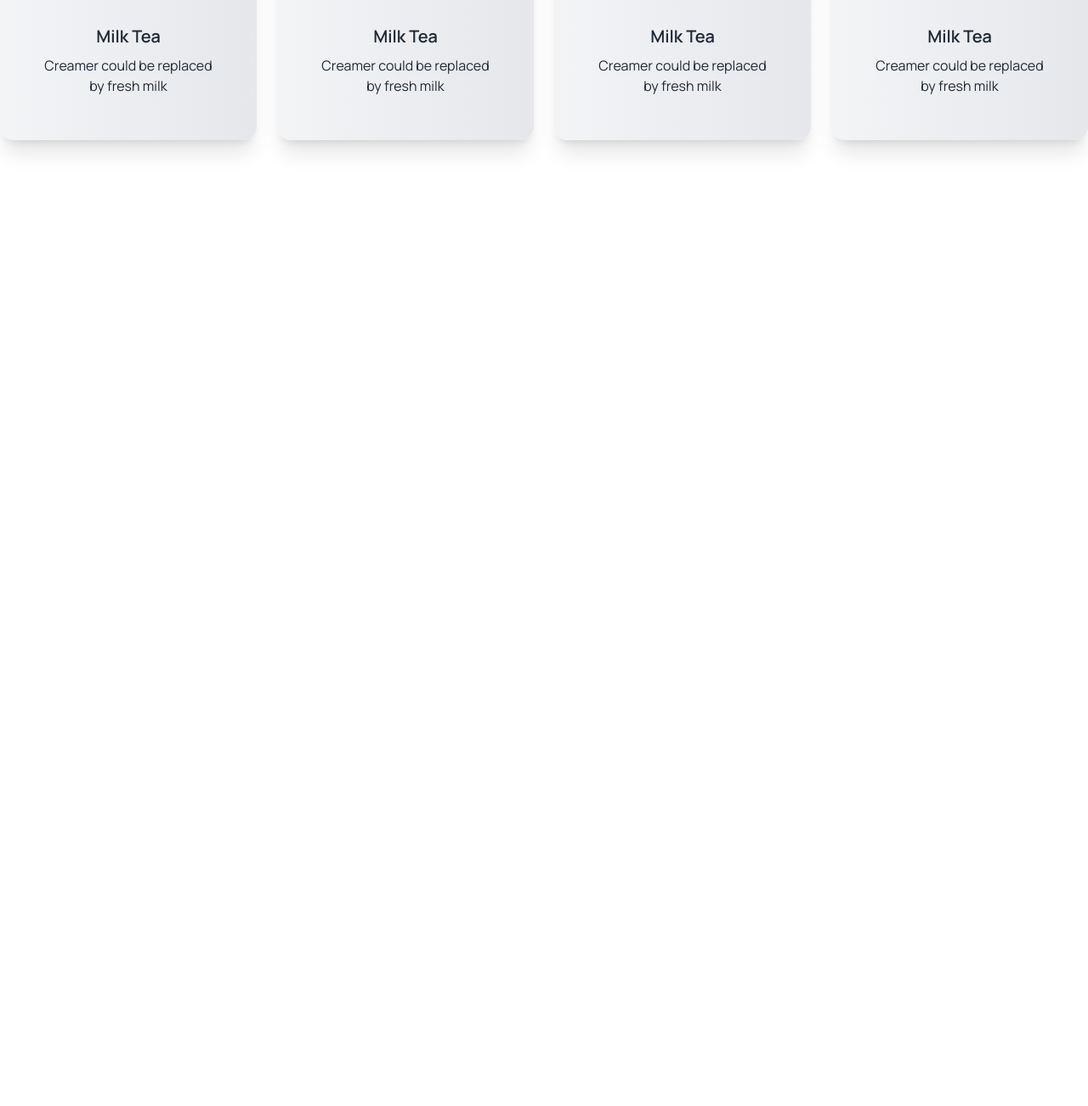
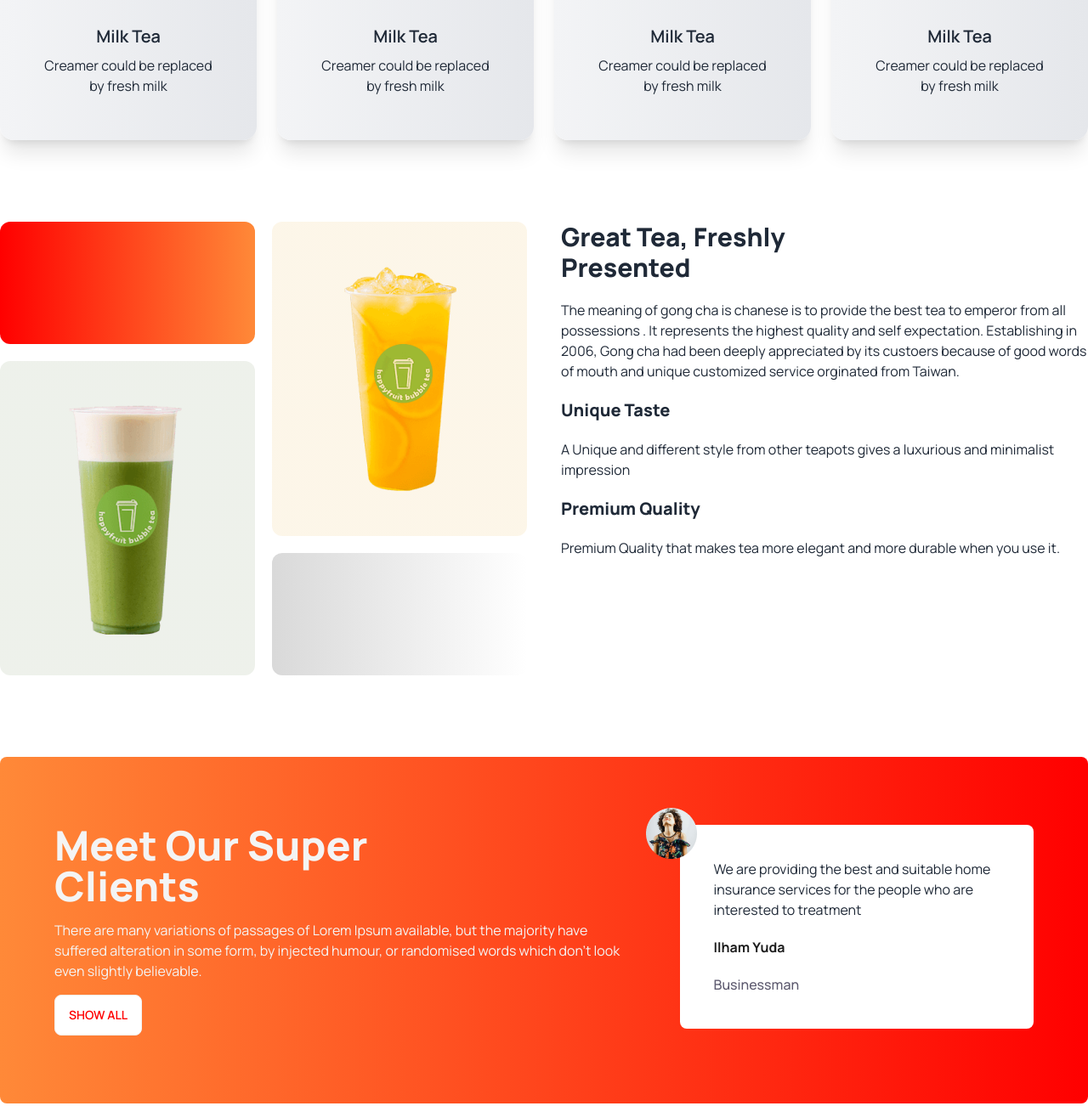
Before and after one commit to mikailislam1/tea-house-reset, a plain HTML site: page index.html in a window 1280 px wide. Shown: the part 872-2174 px from the top of the page at 85% size. Before the commit the page ends 1133 px from the top, so only its background shows below. Drawn offline with nearby package versions, Linux system fonts and the light colour scheme.

Commit message:
added simple customer review but i failed to responsive my design

```diff
--- a/index.html
+++ b/index.html
@@ -37,13 +37,13 @@
         <div class="hero">
             <div class="hero-content flex-col lg:flex-row">
               <div>
-                <h1 class="text-6xl font-extrabold text-[#1C1C1C]">
+                <h1 class="text-4xl lg:text-6xl font-extrabold text-[#1C1C1C]">
                     It's good <br>
                     tea time at The <br>
                     Tea House
                 </h1>
                 <p class="py-6 text-[#777 font-medium]">Tea and Botanical Solutions Supplier Give Optimum Satisfaction To Your Taste Buds.</p>
-                <button class="btn btn-primary">Explore More</button>
+                <button class="btn bg-gradient-to-r from-[#FF8938] to-[#F00] text-white">Explore More</button>
               </div>
               <div>
                 <img src="images/banner.png" class="max-w-sm"/>
@@ -68,7 +68,7 @@
         <!-- featured section start -->
         <section class="text-center my-24">
             <h2 class="text-5xl text-[#1C1C1C] font-extrabold mb-5">Our Featured Products</h2>
-            <p class="lg:max-w-3xl mb-12 mx-auto text-[#777]">There are many variations of passages of Lorem Ipsum available, but the majority have suffered alteration in some form, by injected humour, or randomised words which don't look even slightly believable. </p>
+            <p class="lg:max-w-3xl mb-12 mx-auto text-[#777]">There are many variations of passages of Lorem Ipsum available, but the majority have suffered alteration in some form, by injected humour, or randomized words which don't look even slightly believable. </p>
             <div class="grid grid-cols-1 md:grid-cols-2 lg:grid-cols-4 gap-6">
                 <!-- first card -->
                 <div class="card p-5 bg-gradient-to-r from-gray-100 to-gray-200 shadow-xl">
@@ -114,6 +114,54 @@
         </section>
         <!-- featured section end -->
 
+        <!-- great tea, fresh tea section start -->
+        <section class="my-24 flex gap-10 flex-col lg:flex-row">
+            <div class="grid grid-cols-1 md:grid-cols-2 gap-5 flex-1">
+                <div class="h-36 bg-gradient-to-r from-[#F00] to-[#FF8938] rounded-xl"></div>
+                <div class="flex justify-center items-center px-8 py-12 row-span-2 bg-gradient-to-r from-[#E6A6231A] to-[#E6A6231A] rounded-xl">
+                    <img src="images/fresh-1.png" alt="">
+                </div>
+                <div class="flex justify-center items-center px-8 py-12 row-span-2 bg-gradient-to-r from-[#5776391a] to-[#5776391a] rounded-xl">
+                    <img src="images/fresh-2.png" alt="">
+                </div>
+                <div class=" h-36 bg-gradient-to-r from-[#D9D9D9] to-[#FFFFFF] rounded-xl"></div>
+            </div>
+            <div class="space-y-5 flex-1">
+                <h3 class="text-3xl font-extrabold">Great Tea, Freshly <br> Presented</h3>
+                <p>The meaning of gong cha is chanese is to provide the best tea to emperor from all possessions . It represents the highest quality and self expectation. Establishing in 2006, Gong cha had been deeply appreciated by its custoers  because of good words of mouth and unique customized service orginated from Taiwan.</p>
+                <h4 class="text-xl font-extrabold">Unique Taste</h4>
+                <p>A Unique and different style from other teapots gives a luxurious and minimalist impression</p>
+                <h4 class="text-xl font-extrabold">Premium Quality</h4>
+                <p>Premium Quality that makes tea more elegant and more durable when you use it.</p>
+            </div>
+        </section>
+        <!-- great tea, fresh tea section end -->
+        <!-- super client section start -->
+        <section class="my-24 px-16 py-20 flex flex-col lg:flex-row gap-12 rounded-lg bg-gradient-to-r from-[#FF8938] to-[#F00]">
+          <div class=" space-y-4">
+            <h2 class="text-5xl font-extrabold text-[#F4F4F4]">
+              Meet Our Super <br>
+              Clients
+            </h2>
+            <p class="text-[#F4F4F4]">
+              There are many variations of passages of Lorem Ipsum available, but the majority have suffered alteration in some form, by injected humour, or randomised words which don't look even slightly believable.
+            </p>
+            <button class="btn bg-white text-[#F00]">Show All</button>
+          </div>
+          <div>
+            <!-- customer review -->
+            <div class="p-10 rounded-lg bg-white relative">
+              <img src="images/client.png" alt="" class="absolute -left-10 -top-5">
+              <p>
+                We are providing the best and suitable home insurance services for the people who are interested to treatment
+              </p>
+              <h3 class="font-bold mt-5 text-[#1C1C1C]">Ilham Yuda</h3>
+              <p class="font-medium mt-5 text-[#5D5A6F]">Businessman</p>
+            </div>
+          </div>
+        </section>
+        <!-- super client section end-->
+
     </main>
     <footer>
 
```
